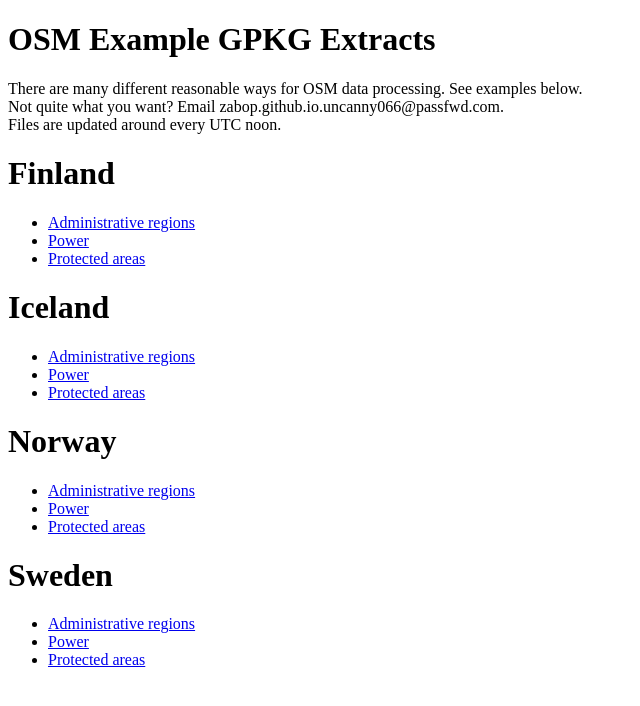
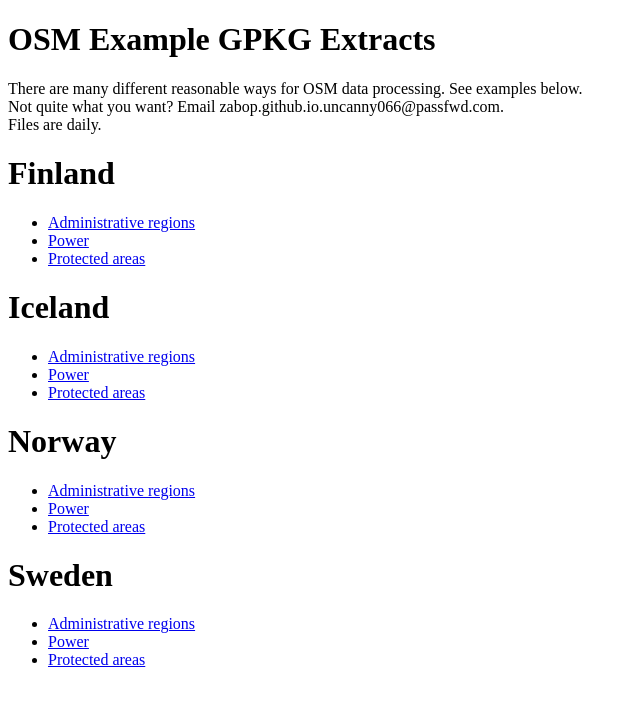
Before and after one commit to zabop/osm-extracts, a React (Vite) app in the folder frontend/: page / in a window 1280 px wide. Shown: the top 706 px of the page, without its empty margins (0-640 px from the left). Built offline with nearby package versions, Linux system fonts and the light colour scheme; no server answers.

Commit message:
simpler wording

```diff
--- a/frontend/src/App.jsx
+++ b/frontend/src/App.jsx
@@ -69,7 +69,7 @@ function App() {
       <div>
         Not quite what you want? Email zabop.github.io.uncanny066@passfwd.com.
       </div>
-      <div>Files are updated around every UTC noon.</div>
+      <div>Files are daily.</div>
       {regions.map((region) => (
         <CountryLinks key={region.path} region={region} />
       ))}
```
